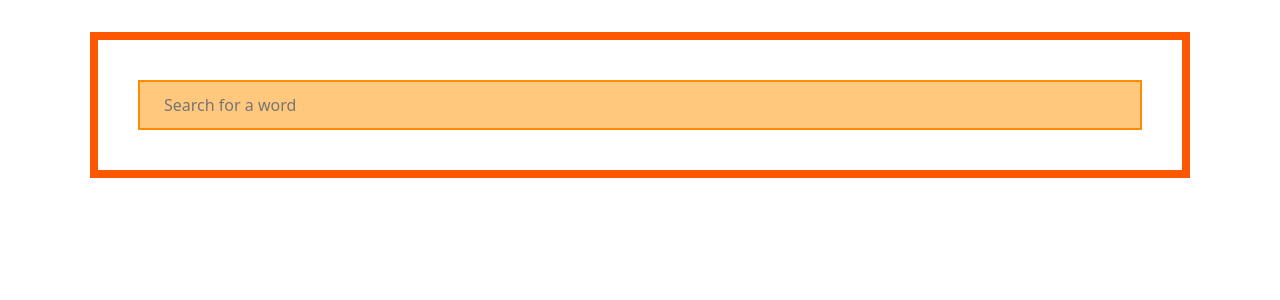
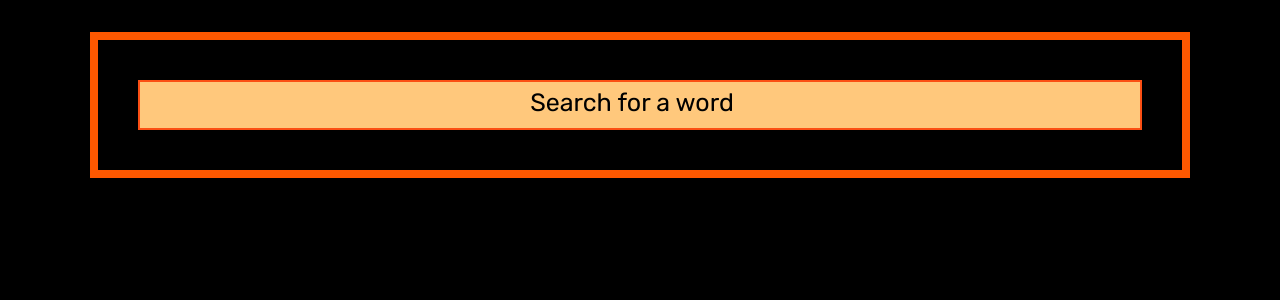
Before and after one commit to Joycey83/Dictionaryopedia, a React (Create React App) app: page / in a window 1280 px wide. Shown: the top 300 px of the page. Built offline with nearby package versions, Linux system fonts and the light colour scheme; a web font is replaced by a local one.

Commit message:
trying out different dark background colors that go with orange

```diff
--- a/src/components/Dictionaryopedia.module.css
+++ b/src/components/Dictionaryopedia.module.css
@@ -3,7 +3,9 @@
 }
 
 input {
+  font-family: "Rubik", sans-serif;
   display: block;
+  font-size: 18px;
   width: 100%;
   border: 2px solid orange;
   line-height: 1.5rem;
@@ -13,5 +15,13 @@ input {
 input:focus {
   outline: none;
   background: #ffc87c;
-  border-color: #ff8c00;
+  border-color: #fb4f14;
 }
+
+::placeholder {
+  font-family: "Rubik", sans-serif;
+  color: #000;
+  text-align: center;
+  font-size: 25px;
+  font-weight: 400;
+}
--- a/src/global.css
+++ b/src/global.css
@@ -2,6 +2,10 @@
   padding: 0;
   margin: 0;
   box-sizing: border-box;
+}
+
+body {
+  background-color: #000000;
 }
 
 ul {
```
